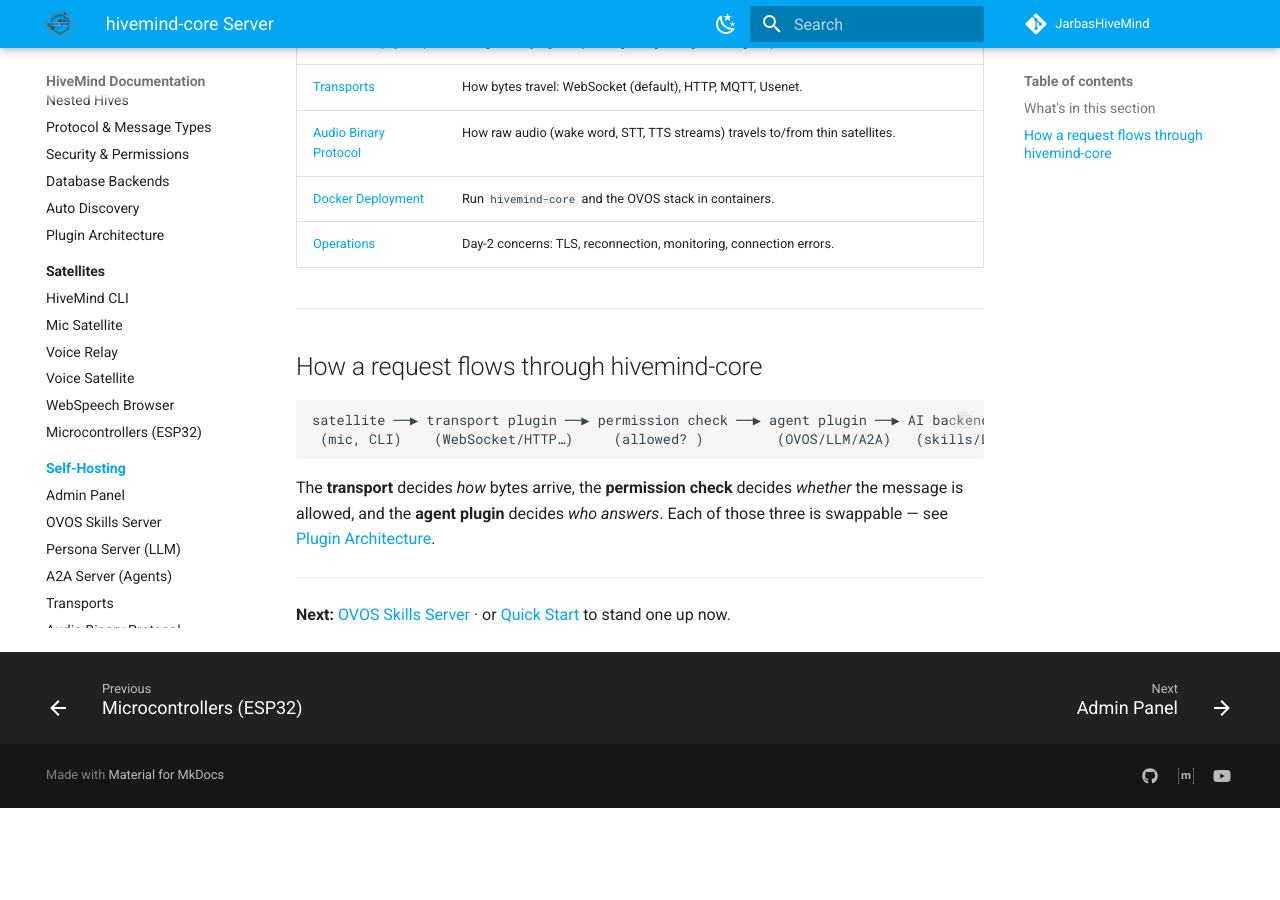
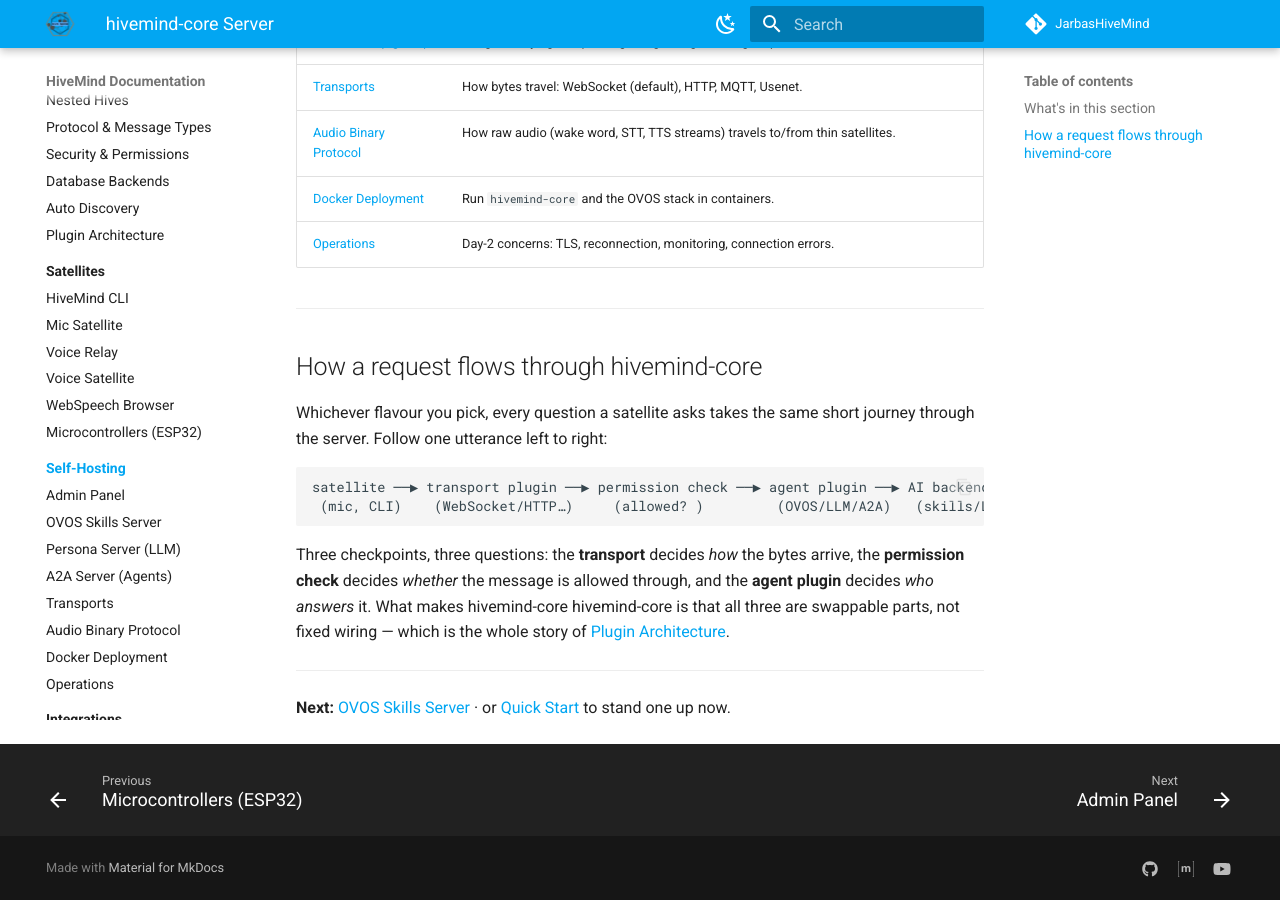
Before and after one commit to JarbasHiveMind/HiveMind-community-docs, an MkDocs documentation site: the page built from docs/server/index.md, in a window 1280 px wide and 900 px high, scrolled down 868 px. Built offline with MkDocs 1.6.1 and Material for MkDocs 9.7.7, drawn with Linux system fonts in a browser that asks for light colours; before the commit the page ends 1676 px from its top, so only the background shows below that.

Commit message:
docs: weave narrative through config, message-types, server index, quickstart
Co-Authored-By: Claude Opus 4.8 <noreply@anthropic.com>

````diff
--- a/docs/server/index.md
+++ b/docs/server/index.md
@@ -36,14 +36,19 @@ is for whoever **runs** it.
 
 ## How a request flows through hivemind-core
 
+Whichever flavour you pick, every question a satellite asks takes the same short journey
+through the server. Follow one utterance left to right:
+
 ```
 satellite ──▶ transport plugin ──▶ permission check ──▶ agent plugin ──▶ AI backend
  (mic, CLI)    (WebSocket/HTTP…)     (allowed? )         (OVOS/LLM/A2A)   (skills/LLM)
 ```
 
-The **transport** decides *how* bytes arrive, the **permission check** decides *whether*
-the message is allowed, and the **agent plugin** decides *who answers*. Each of those
-three is swappable — see [Plugin Architecture](../concepts/plugins.md).
+Three checkpoints, three questions: the **transport** decides *how* the bytes arrive, the
+**permission check** decides *whether* the message is allowed through, and the **agent
+plugin** decides *who answers* it. What makes hivemind-core hivemind-core is that all
+three are swappable parts, not fixed wiring — which is the whole story of
+[Plugin Architecture](../concepts/plugins.md).
 
 ---
 
````
Also changed, not shown: docs/quickstart.md (+5 -0 lines), docs/reference/config.md (+5 -0 lines), docs/reference/message-types.md (+9 -0 lines).
